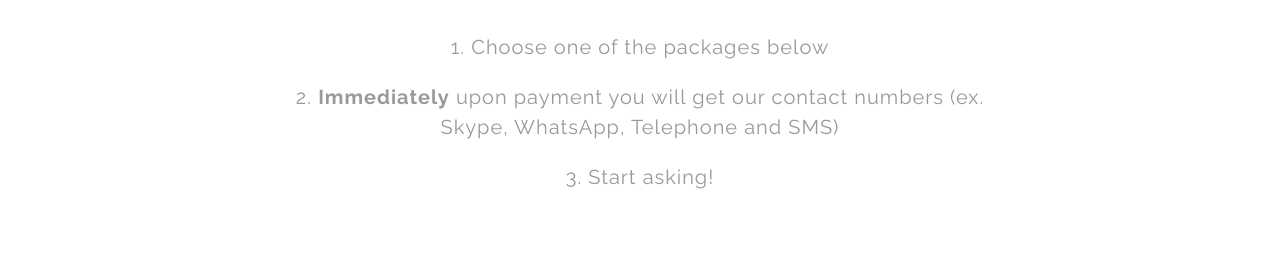
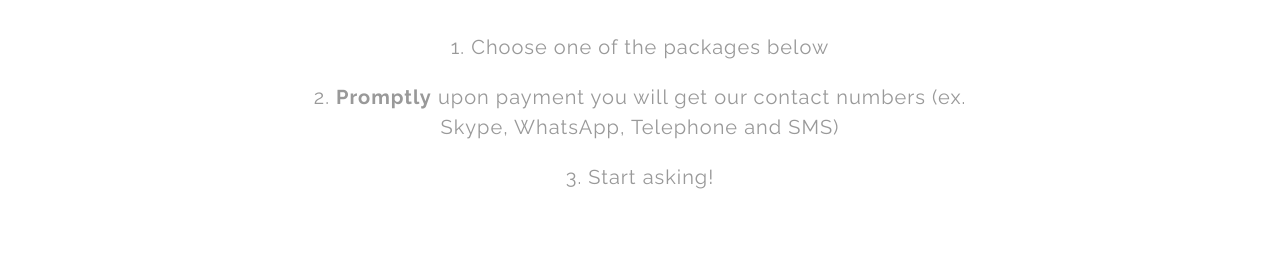
Before and after one commit to guicaro/explorerusweb, a Jekyll site: the page built from index.html, in a window 1280 px wide and 900 px high, scrolled down 3078 px. Shown: the part 175-454 px from the top of the window. Built offline with Jekyll 4.4.1, drawn with Linux system fonts in a browser that asks for light colours.

Commit message:
Changed immediately to promptly

```diff
--- a/index.html
+++ b/index.html
@@ -173,7 +173,7 @@
         <p class="small-title">main services</p>
         <h2>How we work</h2>
         <p class="big-size">1. Choose one of the packages below</p>
-        <p class="big-size">2. <b>Immediately</b> upon payment you will get our contact numbers (ex. Skype, WhatsApp, Telephone and SMS)</p>
+        <p class="big-size">2. <b>Promptly</b> upon payment you will get our contact numbers (ex. Skype, WhatsApp, Telephone and SMS)</p>
         <p class="big-size">3. Start asking!</p>
       </div>
     </div>
```
